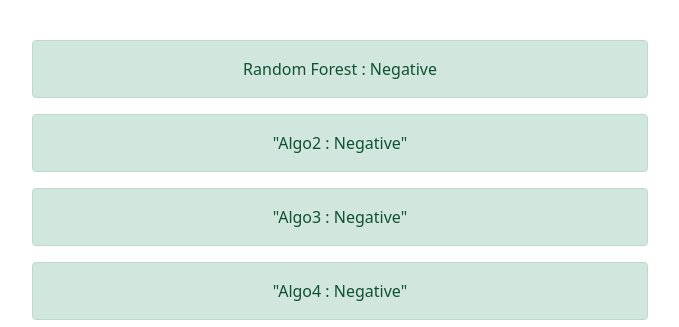
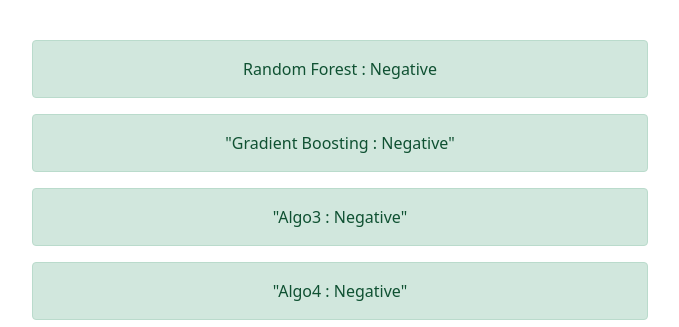
Before and after one commit to MR-1301/Diabetes-Detection-Project, a Flask app: template templates/predict.html in a window 1280 px wide. Shown: the part 56-383 px from the top of the page, without its empty margins (300-979 px from the left). Run offline with Flask 2, Linux system fonts and the light colour scheme; the template is opened without the code that fills it, so the values that code supplies are empty; some libraries are stand-ins or nearby versions.

Commit message:
updated for app

```diff
--- a/app.py
+++ b/app.py
@@ -23,7 +23,7 @@ def predictPage():
             list_predicted = []
             model = pickle.load(open('models/Random_Forest.pkl', 'rb'))
             list_predicted.append(model.predict(predict_list.reshape(1, -1))[0])
-            model = pickle.load(open('models/Random_Forest.pkl', 'rb'))
+            model = pickle.load(open('models/Gradient_Boosting.pkl', 'rb'))
             list_predicted.append(model.predict(predict_list.reshape(1, -1))[0])
             model = pickle.load(open('models/Random_Forest.pkl', 'rb'))
             list_predicted.append(model.predict(predict_list.reshape(1, -1))[0])
--- a/templates/predict.html
+++ b/templates/predict.html
@@ -10,9 +10,9 @@
             {% endif %}
 
 	    {% if pred[1] == 1 %}
-                <div class="card card-body alert alert-danger"><center>"Alog2 : Postive"</center></div>
+                <div class="card card-body alert alert-danger"><center>"Gradient Boosting : Postive"</center></div>
             {% else %}
-                <div class="card card-body alert alert-success"><center>"Algo2 : Negative"</center></div>
+                <div class="card card-body alert alert-success"><center>"Gradient Boosting : Negative"</center></div>
             {% endif %}
 
 	    {% if pred[2] == 1 %}
```
Also changed, not shown: 3 other files.
